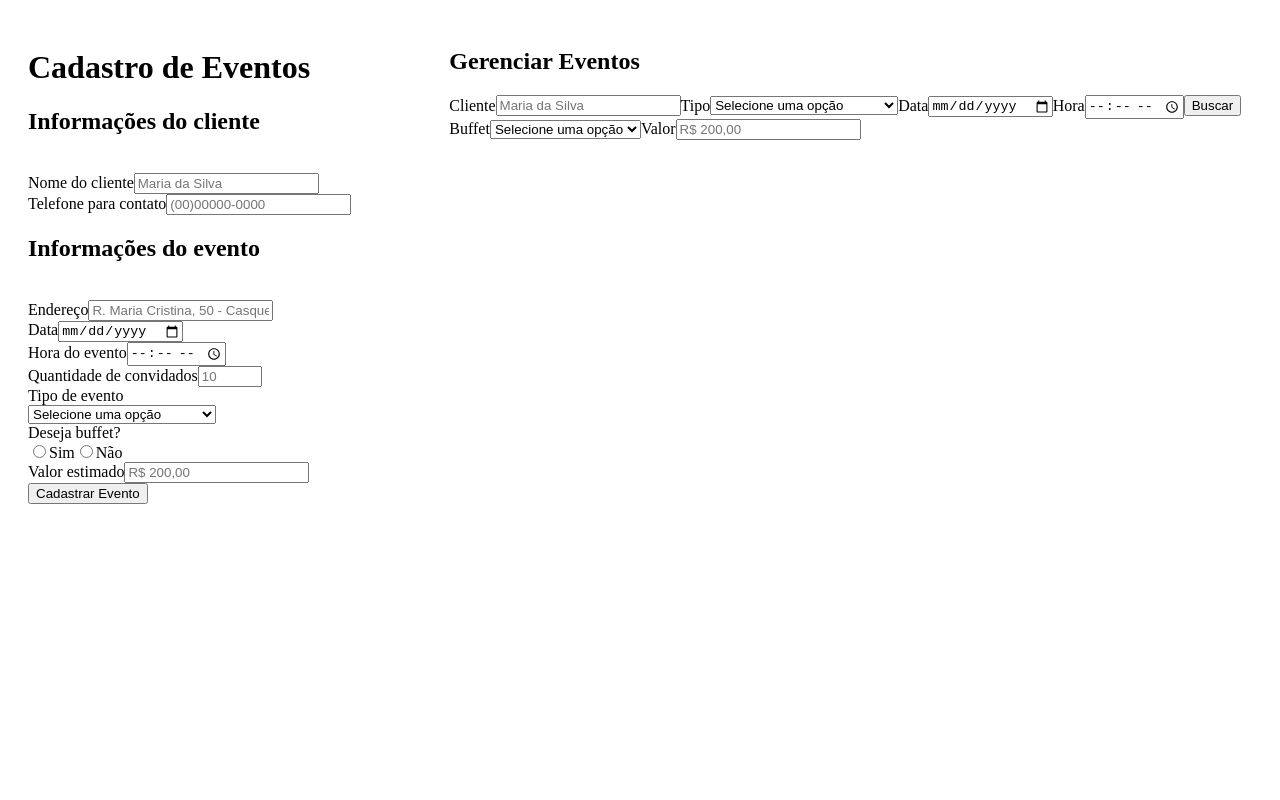
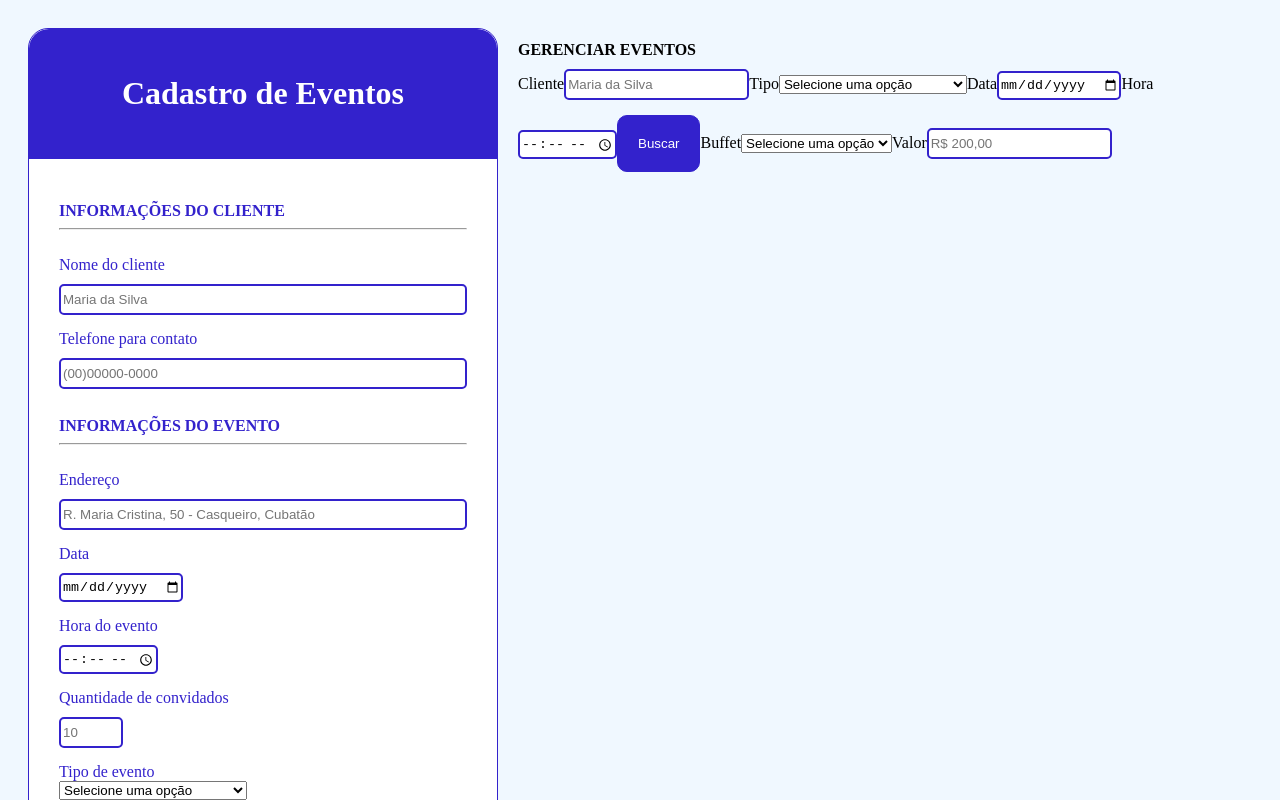
Before and after one commit to Isaavs04/SiteEventosReact, a React (Vite) app in the folder GestaoEventos/: page / in a window 1280 px wide. Shown: the top 800 px of the page. Built offline with nearby package versions, Linux system fonts and the light colour scheme.

Commit message:
CSS em andamento

```diff
--- a/GestaoEventos/src/App.css
+++ b/GestaoEventos/src/App.css
@@ -1,3 +1,7 @@
+body{
+    background-color: aliceblue;
+}
+
 .container-principal {
   display: grid;
   grid-template-columns: 1fr 2fr;
@@ -14,3 +18,56 @@
   gap: 10px;
   align-items: center;
 }
+#cabecalhoGerirEvento{
+    background-color: #3322cc;
+    color: white;
+    padding: 25px;
+    text-align: center;
+    border-radius: 20px 20px 0px 0px;
+}
+#Cadastro{
+    background-color: white;
+    border-radius: 20px 20px 0px 0px;
+    border: 1px #3322cc solid;
+
+}
+#formEvento{
+    color: #3322cc;
+    background-color: white;
+    padding: 30px;
+}
+h2{
+    margin-bottom: 0px;
+    font-weight: bold;
+    text-transform: uppercase;
+    font-size: medium;
+}
+input{
+    margin-top: 10px;
+    height: 25px;
+    margin-bottom: 15px;
+    border: #3322cc 2px solid;
+    border-radius: 5px;
+}
+button{
+    color: white;
+    background-color: #3322cc;
+    padding: 20px;
+    border: #3322cc 1px solid;
+    border-radius: 10px;
+}
+button:hover{
+    color: #3322cc;
+    background-color: white;
+}
+.inputPersonalizado{
+    margin-top: 10px;
+    height: 25px;
+    margin-bottom: 15px;
+    border: #3322cc 2px solid;
+    border-radius: 5px;
+    width: 400px;
+}
+hr{
+    color: #3322cc;
+}
--- a/GestaoEventos/src/CadastroEvento.jsx
+++ b/GestaoEventos/src/CadastroEvento.jsx
@@ -1,30 +1,39 @@
 export function CadastrarEvento(){
     return(
 <>
-    <div id="cabecalhoGerirEvento">
+<div id="Cadastro">
+<div id="cabecalhoGerirEvento">
         <h1>Cadastro de Eventos</h1>
     </div>
     <div id="formEvento">
         <h2>Informações do cliente</h2>
+        <hr></hr>
         <br/>
         <label>Nome do cliente</label>
-        <input type="text" placeholder="Maria da Silva"/>
+         <br/>
+        <input className="inputPersonalizado" type="text" placeholder="Maria da Silva"/>
         <br/>
         <label>Telefone para contato</label>
-        <input type="tel" placeholder="(00)00000-0000"/>
+         <br/>
+        <input className="inputPersonalizado" type="tel" placeholder="(00)00000-0000"/>
         <br/>
         <h2>Informações do evento</h2>
+        <hr></hr>
         <br/>
         <label>Endereço</label>
-        <input type="text" placeholder="R. Maria Cristina, 50 - Casqueiro, Cubatão"/>
+         <br/>
+        <input className="inputPersonalizado" type="text" placeholder="R. Maria Cristina, 50 - Casqueiro, Cubatão"/>
         <br/>
         <label>Data</label>
+         <br/>
         <input type="date"/>
         <br/>
         <label>Hora do evento</label>
+         <br/>
         <input type="time"/>
         <br/>
         <label>Quantidade de convidados</label>
+         <br/>
         <input type="number" placeholder="10" min={5} max={200}/>
         <br/>
         <label> Tipo de evento</label>
@@ -46,10 +55,13 @@ export function CadastrarEvento(){
         <label><input type="radio" name="buffet" value="Nao" />Não</label>
         <br/>
         <label>Valor estimado</label>
-        <input type="text" placeholder="R$ 200,00"/>
+         <br/>
+        <input className="inputPersonalizado" type="text" placeholder="R$ 200,00"/>
         <br/>
         <button type="submit">Cadastrar Evento</button>
     </div>
+</div>
+
 </>
     )
 }
```
